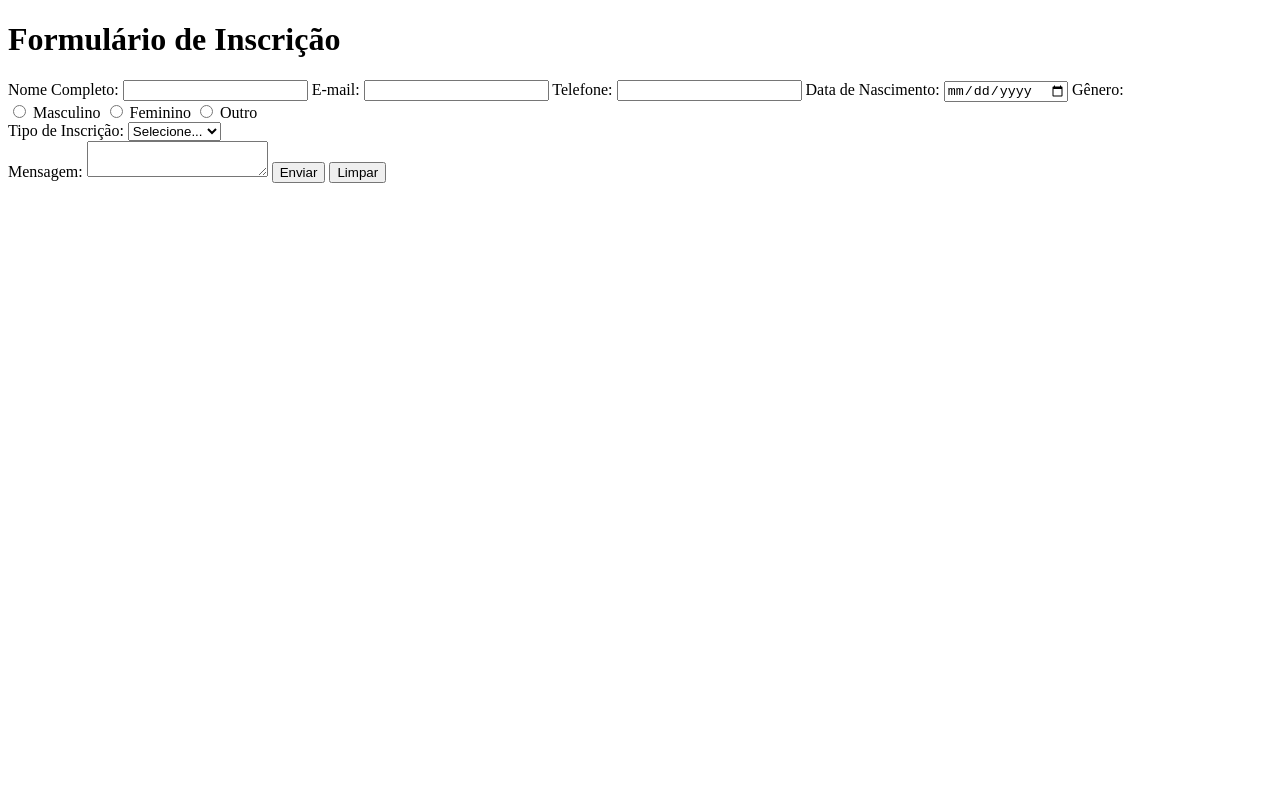
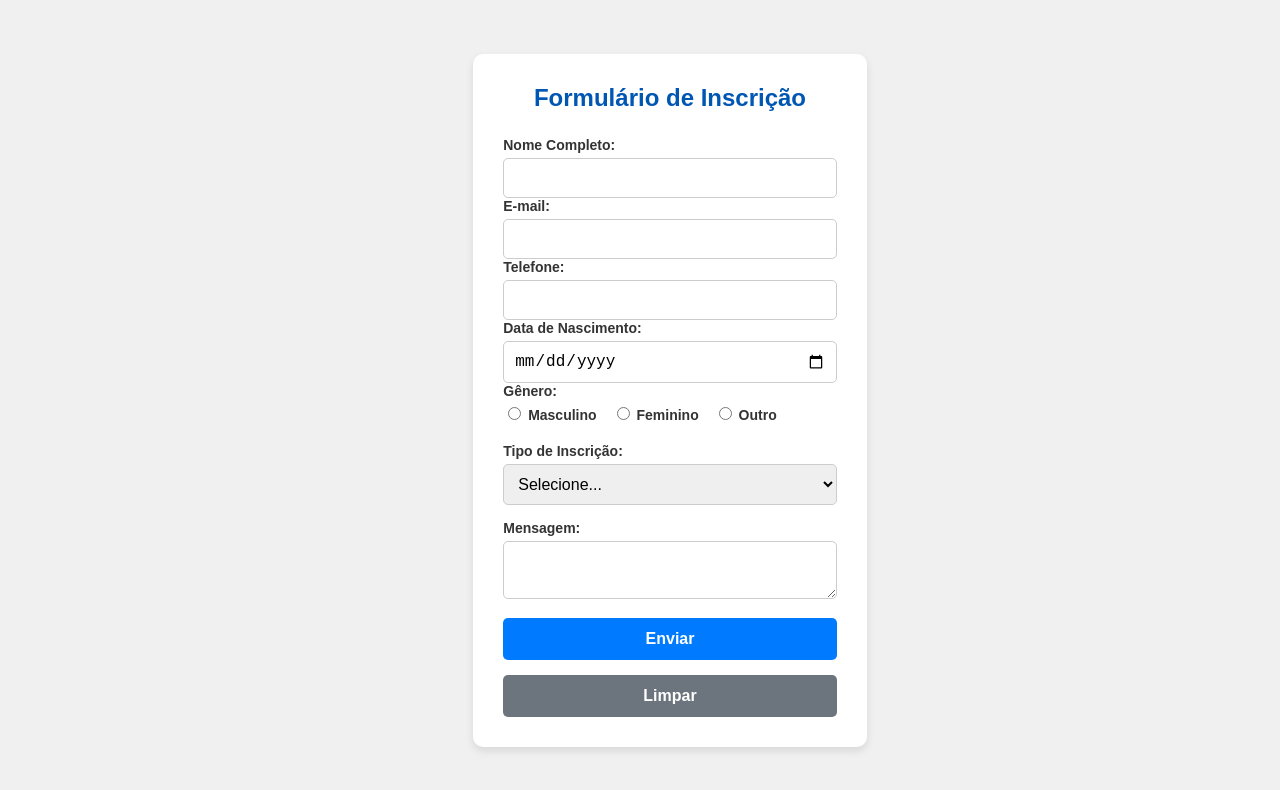
Before and after one commit to brunobdev04/brunobdev04.github.io, a plain HTML site: page index.html in a window 1280 px wide. Drawn offline with Linux system fonts and the light colour scheme.

Commit message:
inserindo o css

```diff
--- a/index.html
+++ b/index.html
@@ -1,9 +1,3 @@
-<!--
-  Formulário de Inscrição:
-  REQUIRIDO:
-    Criar a estrutura básica utilizando HTML5 com as respectivas tags semânticas.
-
--->
 
 <!DOCTYPE html>
 <html lang="pt_br">
@@ -21,37 +15,41 @@
 
     </header>
     <main>
+        <div class="card">
             <h1>
                 Formulário de Inscrição
             </h1>
-        <form>
+            <form action="#" method="post">
                 <div class="dados-pessoais">
+                    <div>
                         <label for="nome">Nome Completo:</label>
                         <input type="text" id="nome" name="nome" required>
-
+                    </div>
+                    <div>
                         <label for="email">E-mail:</label>
                         <input type="email" id="email" name="email" required>
-
+                    </div>
+                    <div>
                         <label for="telefone">Telefone:</label>
                         <input type="tel" id="telefone" name="telefone" required>
-
+                    </div>
+                    <div>
                         <label for="nascimento">Data de Nascimento:</label>
                         <input type="date" id="nascimento" name="nascimento" required>
-
-                <span>Gênero:</span>
-                <div class="genero">
-                    <input type="radio" id="masculino" name="genero" value="masculino">
-                    <label for="masculino">Masculino</label>
-
-                    <input type="radio" id="feminino" name="genero" value="feminino">
-                    <label for="feminino">Feminino</label>
-
-                    <input type="radio" id="outro" name="genero" value="outro">
-                    <label for="outro">Outro</label>
                     </div>
 
+
+                    <div class="form-group">
+                        <label>Gênero:</label>
+                        <div class="radio-group">
+                            <label><input type="radio" name="genero" value="Masculino" required> Masculino</label>
+                            <label><input type="radio" name="genero" value="Feminino"> Feminino</label>
+                            <label><input type="radio" name="genero" value="Outro"> Outro</label>
+                        </div>
+                    </div>
+                </div>
                 <div class="tipo-inscricao">
-                <label for="tipo_inscricao">Tipo de Inscrição:</label>
+                    <label>Tipo de Inscrição:</label>
                     <select id="tipo_inscricao" name="tipo_inscricao" required>
                         <option value="">Selecione...</option>
                         <option value="palestrante">Palestrante</option>
@@ -63,13 +61,13 @@
                 <div class="contato">
                     <label for="mensagem">Mensagem:</label>
                     <textarea id="mensagem" name="mensagem" maxlength="200" required></textarea>
-
-                <button type="submit">Enviar</button>
-                <button type="reset">Limpar</button>
                 </div>
 
+                <button class="btn-enviar" type="submit">Enviar</button>
+                <button class="btn-resetar" type="reset">Limpar</button>
+
             </form>
-
+        </div>
     </main>
 
 </body>
--- a/src/styles/index.css
+++ b/src/styles/index.css
@@ -0,0 +1,99 @@
+        body {
+            font-family: Arial, Helvetica, sans-serif;
+            background-color: #f0f0f0;
+            color: #333;
+            display: flex;
+            justify-content: center;
+            align-items: center;
+            min-height: 100vh;
+            margin: 0;
+            padding: 20px;
+            box-sizing: border-box;
+        }
+
+        h1 {
+            color: #0056b3;
+            text-align: center;
+            margin-top: 0;
+            margin-bottom: 25px;
+            font-size: 24px;
+        }
+
+        .card {
+            background-color: #ffffff;
+            padding: 30px;
+            border-radius: 10px;
+            box-shadow: 0 4px 8px rgba(0, 0, 0, 0.1);
+            width: 100%;
+            max-width: 800px;
+        }
+
+
+        form {
+            display: flex;
+            flex-direction: column;
+            gap: 15px;
+        }
+
+        label {
+            display: block;
+            margin-bottom: 5px;
+            font-weight: bold;
+            font-size: 14px;
+        }
+
+        input[type="text"],
+        input[type="email"],
+        input[type="tel"],
+        input[type="date"],
+        select,
+        textarea {
+            width: 100%;
+            padding: 10px;
+            border: 1px solid #ccc;
+            border-radius: 5px;
+            box-sizing: border-box;
+            font-size: 16px;
+        }
+
+        input:focus,
+        select:focus,
+        textarea:focus {
+            border-color: #0056b3;
+            outline: none;
+            box-shadow: 0 0 5px rgba(0, 86, 179, 0.5);
+        }
+
+        .radio-group {
+            display: flex;
+            gap: 15px;
+        }
+
+        .btn-enviar, .btn-resetar {
+            width: 100%;
+            padding: 12px 20px;
+            border: none;
+            border-radius: 5px;
+            cursor: pointer;
+            font-size: 16px;
+            font-weight: bold;
+            transition: background-color 0.3s ease;
+        }
+
+        .btn-enviar {
+            background-color: #007bff;
+            color: white;
+        }
+
+        .btn-resetar {
+            background-color: #6c757d;
+            color: white;
+        }
+
+        .btn-enviar:hover {
+            background-color: #0056b3;
+        }
+
+        .btn-resetar:hover {
+            background-color: #5a6268;
+        }
```
Lines whose indentation alone changed are shown as unchanged.
